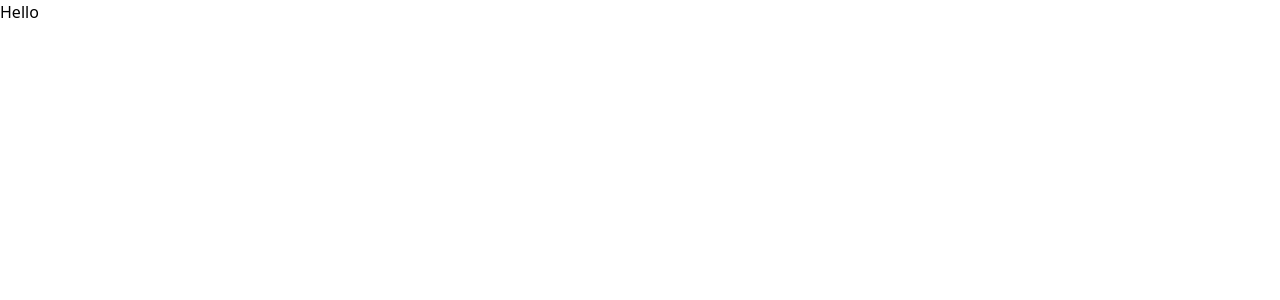
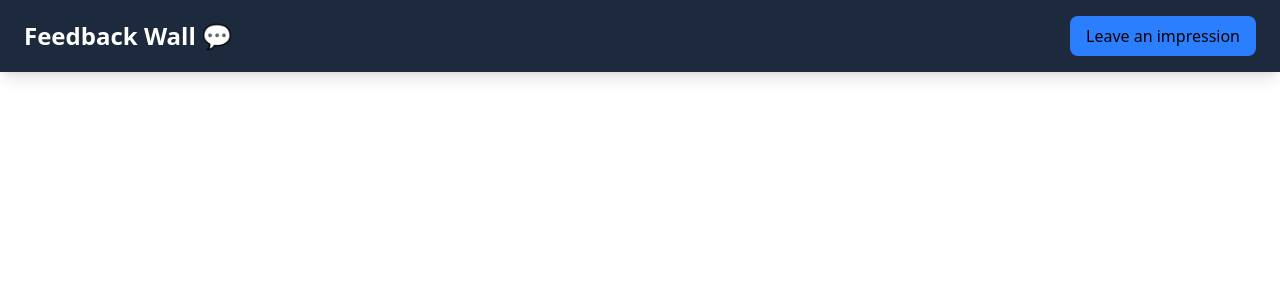
Before and after one commit to toska27/Feedback-wall, a React (Vite) app: page / in a window 1280 px wide. Shown: the top 300 px of the page. Built offline with nearby package versions, Linux system fonts and the light colour scheme.

Commit message:
added navbar

```diff
--- a/src/App.jsx
+++ b/src/App.jsx
@@ -1,11 +1,19 @@
-import { useState } from "react";
-import "./App.css";
+import { BrowserRouter as Router, Routes, Route } from "react-router-dom";
+import Home from "./pages/Home";
+import AddFeedback from "./pages/AddFeedback";
+import Navbar from "./components/Navbar";
 
 function App() {
   return (
-    <>
-      <h2>Hello</h2>
-    </>
+    <Router>
+      <div className="min-h-screen">
+        <Navbar />
+        <Routes>
+          <Route path="/" element={<Home />} />
+          <Route path="/add" element={<AddFeedback />} />
+        </Routes>
+      </div>
+    </Router>
   );
 }
 
--- /dev/null
+++ b/src/components/Navbar.jsx
@@ -0,0 +1,24 @@
+import { Link } from "react-router-dom";
+import { useLocation } from "react-router-dom";
+import { useState, useEffect } from "react";
+
+export default function Navbar() {
+  const location = useLocation();
+  const [usePathName, setPathName] = useState("");
+
+  useEffect(() => {
+    setPathName(() => location.pathname);
+  }, [location]);
+
+  return (
+    <nav className="flex items-center justify-between px-6 py-4 bg-slate-800 shadow-lg">
+      <h1 className="text-2xl font-bold text-white">Feedback Wall 💬</h1>
+      <Link
+        to={usePathName === "/" ? "/add" : "/"}
+        className="bg-blue-500 hover:bg-blue-600 transition px-4 py-2 rounded-lg font-medium"
+      >
+        {usePathName === "/" ? "Leave an impression" : "See all impressions"}
+      </Link>
+    </nav>
+  );
+}
```
